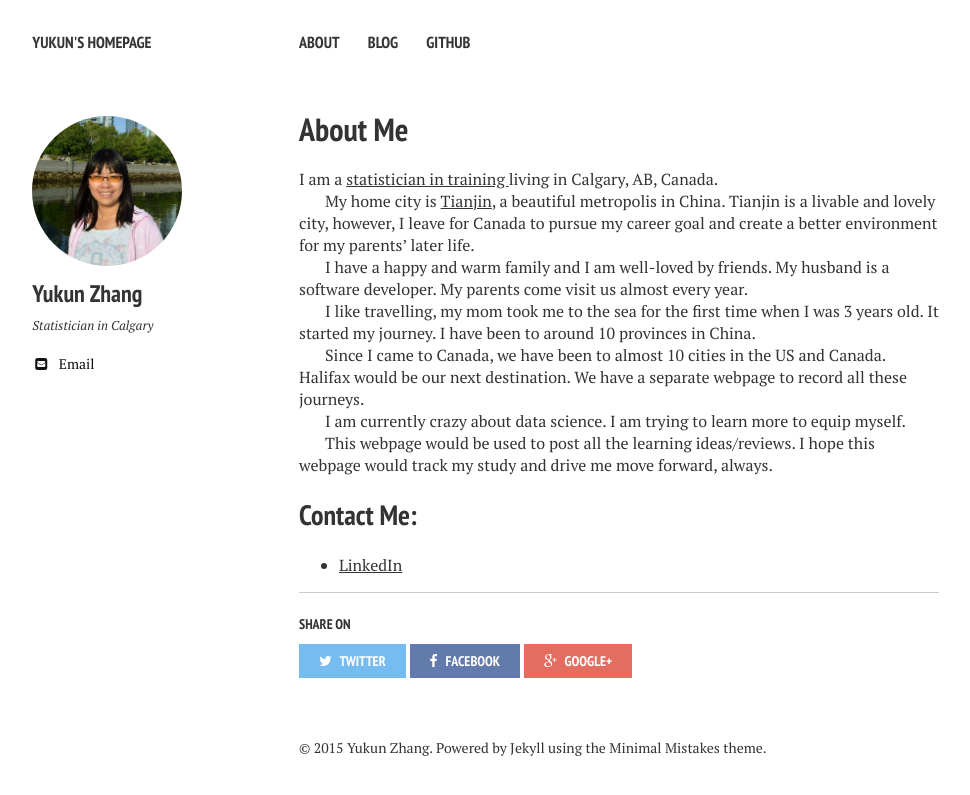
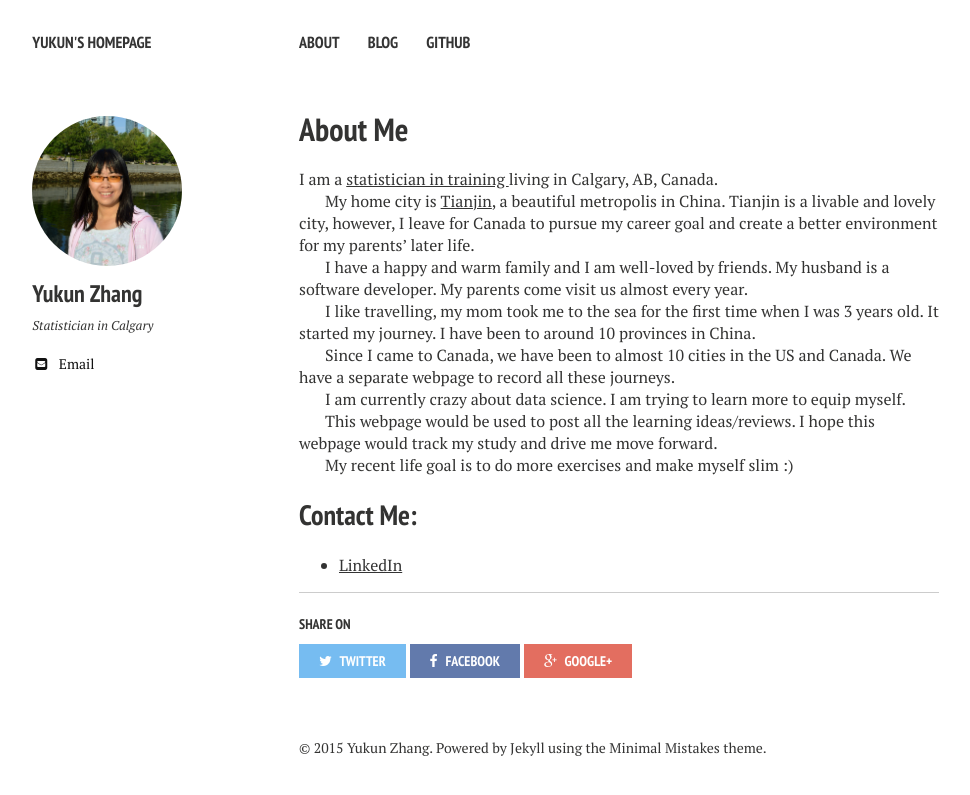
Before and after one commit to YukunZhang/gemqueen.github.com, a Jekyll site: the page built from about/index.md, in a window 1280 px wide. Shown: the top 795 px of the page, without its empty margins (21-991 px from the left). Built offline with Jekyll 4.4.1, drawn with Linux system fonts in a browser that asks for light colours; nearby versions of some CDN libraries.

Commit message:
Update index.md

```diff
--- a/about/index.md
+++ b/about/index.md
@@ -12,11 +12,13 @@ I have a happy and warm family and I am well-loved by friends. My husband is a s
 
 I like travelling, my mom took me to the sea for the first time when I was 3 years old. It started my journey. I have been to around 10 provinces in China.
 
-Since I came to Canada, we have been to almost 10 cities in the US and Canada. Halifax would be our next destination. We have a separate webpage to record all these journeys.
+Since I came to Canada, we have been to almost 10 cities in the US and Canada. We have a separate webpage to record all these journeys.
 
 I am currently crazy about data science. I am trying to learn more to equip myself.
 
-This webpage would be used to post all the learning ideas/reviews. I hope this webpage would track my study and drive me move forward, always.
+This webpage would be used to post all the learning ideas/reviews. I hope this webpage would track my study and drive me move forward.
+
+My recent life goal is to do more exercises and make myself slim :)
 
 
 
```
